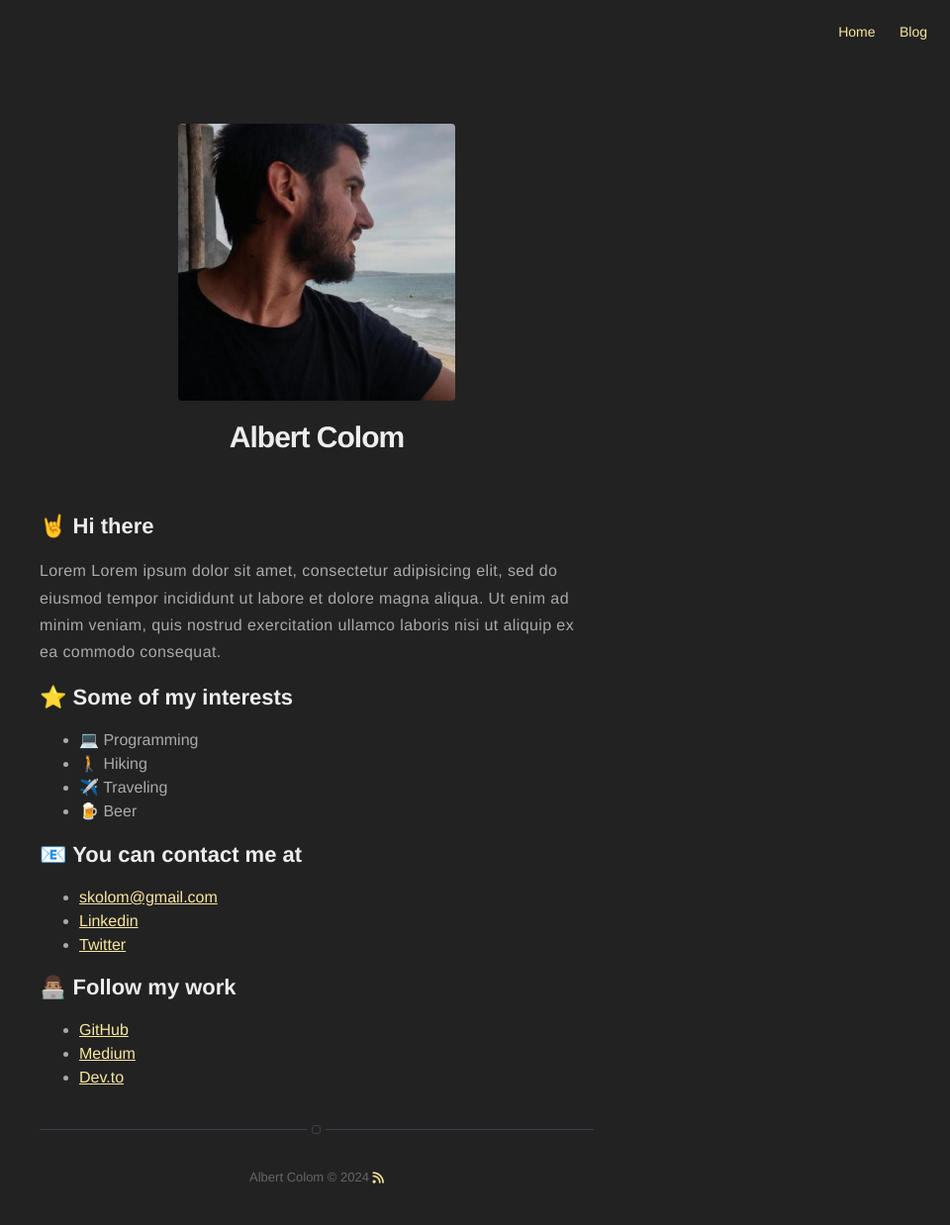
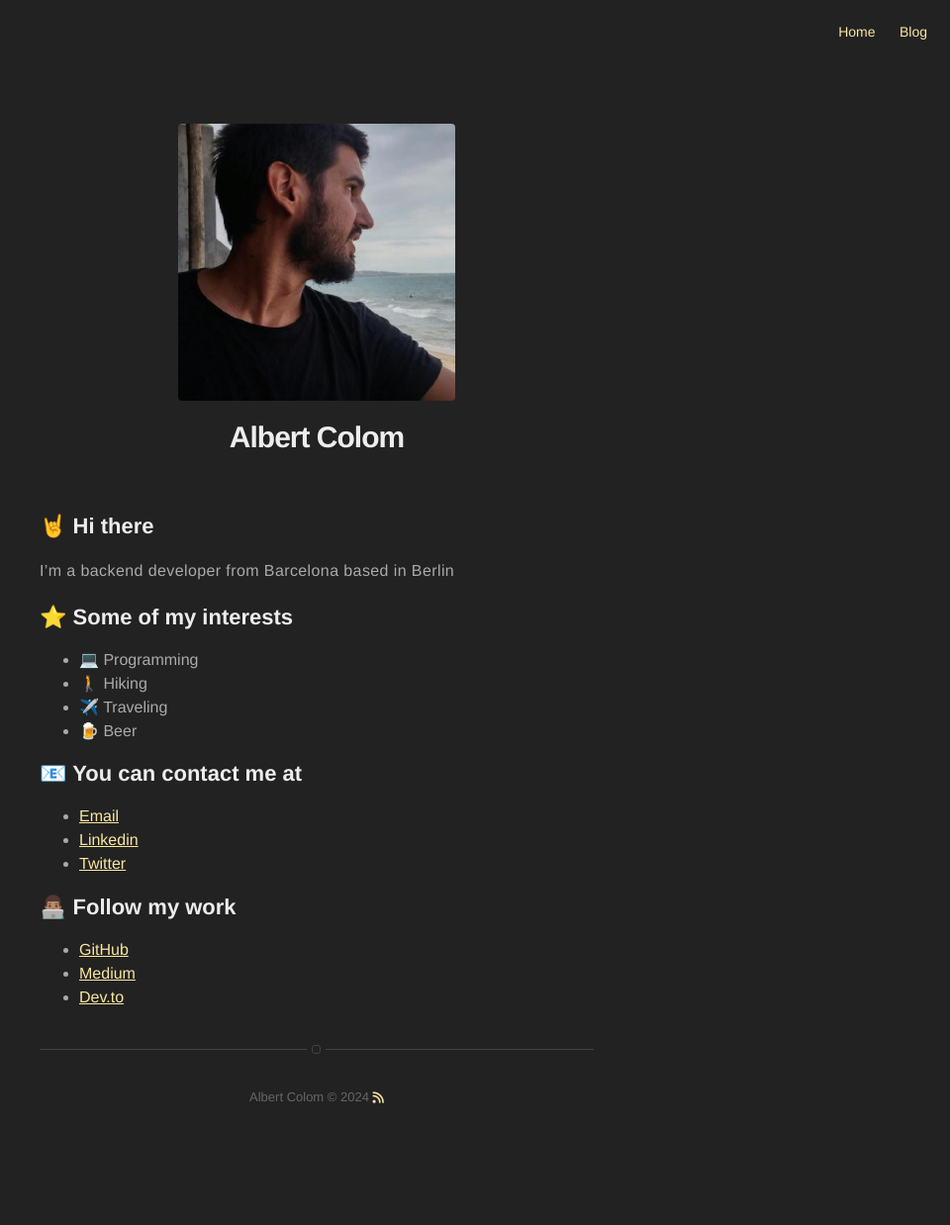
Before and after one commit to albertcolom/albertcolom.github.io, a Jekyll site: the page built from about.md, in a window 1280 px wide. Shown: the whole page at 99% size, without its empty margins (320-1280 px from the left). Built offline with Jekyll 4.4.1, drawn with Linux system fonts in a browser that asks for light colours; nearby versions of some CDN libraries; after the commit the page ends 1157 px from its top, so only the background shows below that.

Commit message:
Update about

```diff
--- a/about.md
+++ b/about.md
@@ -9,10 +9,7 @@ description: A little bit about myself
 
 ## 🤘 Hi there
 
-Lorem Lorem ipsum dolor sit amet, consectetur adipisicing elit, sed do eiusmod
-tempor incididunt ut labore et dolore magna aliqua. Ut enim ad minim veniam,
-quis nostrud exercitation ullamco laboris nisi ut aliquip ex ea commodo
-consequat.
+I'm a backend developer from Barcelona based in Berlin
 
 ## ⭐ Some of my interests
 - 💻 Programming
@@ -21,7 +18,7 @@ consequat.
 - 🍺 Beer
 
 ## 📧 You can contact me at
-- [skolom@gmail.com](mailto:skolom@gmail.com){:target="_blank"}
+- [Email](mailto:skolom@gmail.com){:target="_blank"}
 - [Linkedin](https://www.linkedin.com/in/albert-colom-mulet){:target="_blank"}
 - [Twitter](https://twitter.com/_albertcolom){:target="_blank"}
 
```
